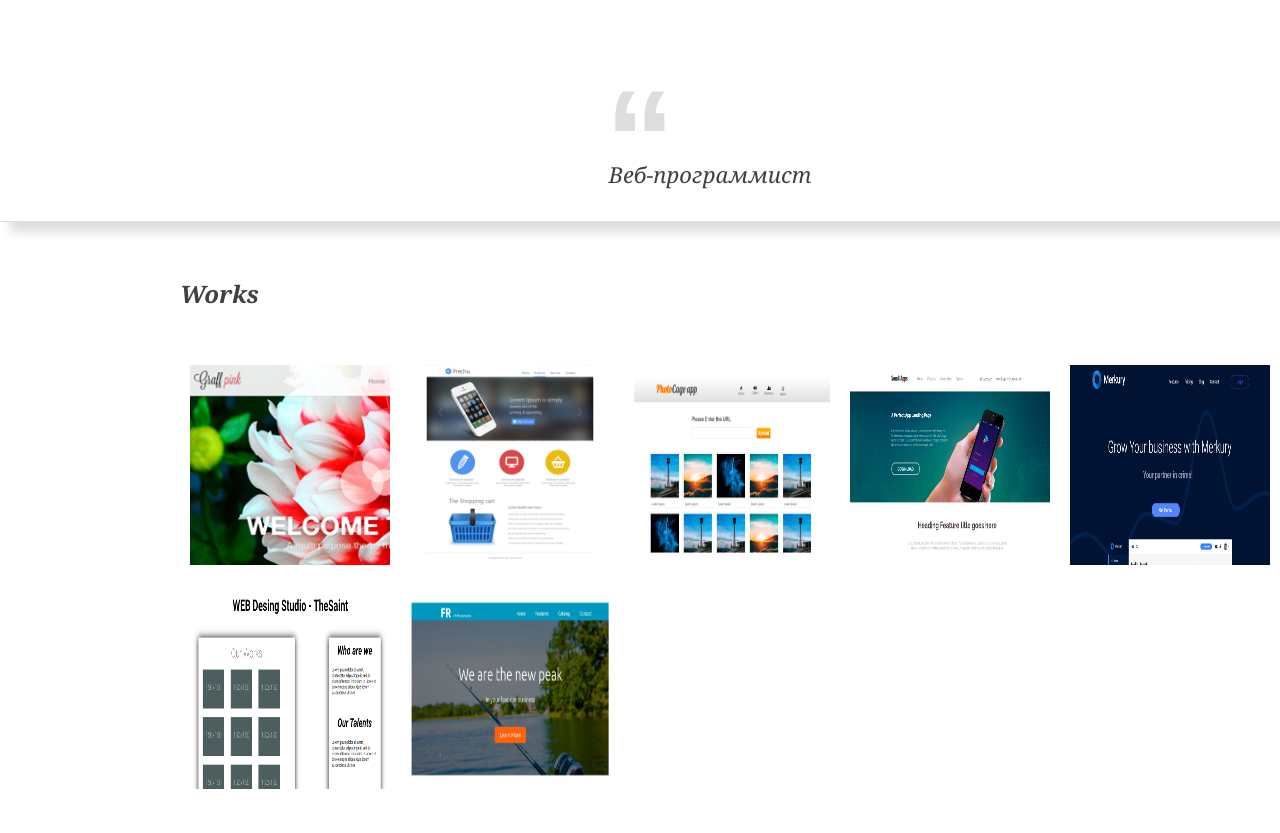
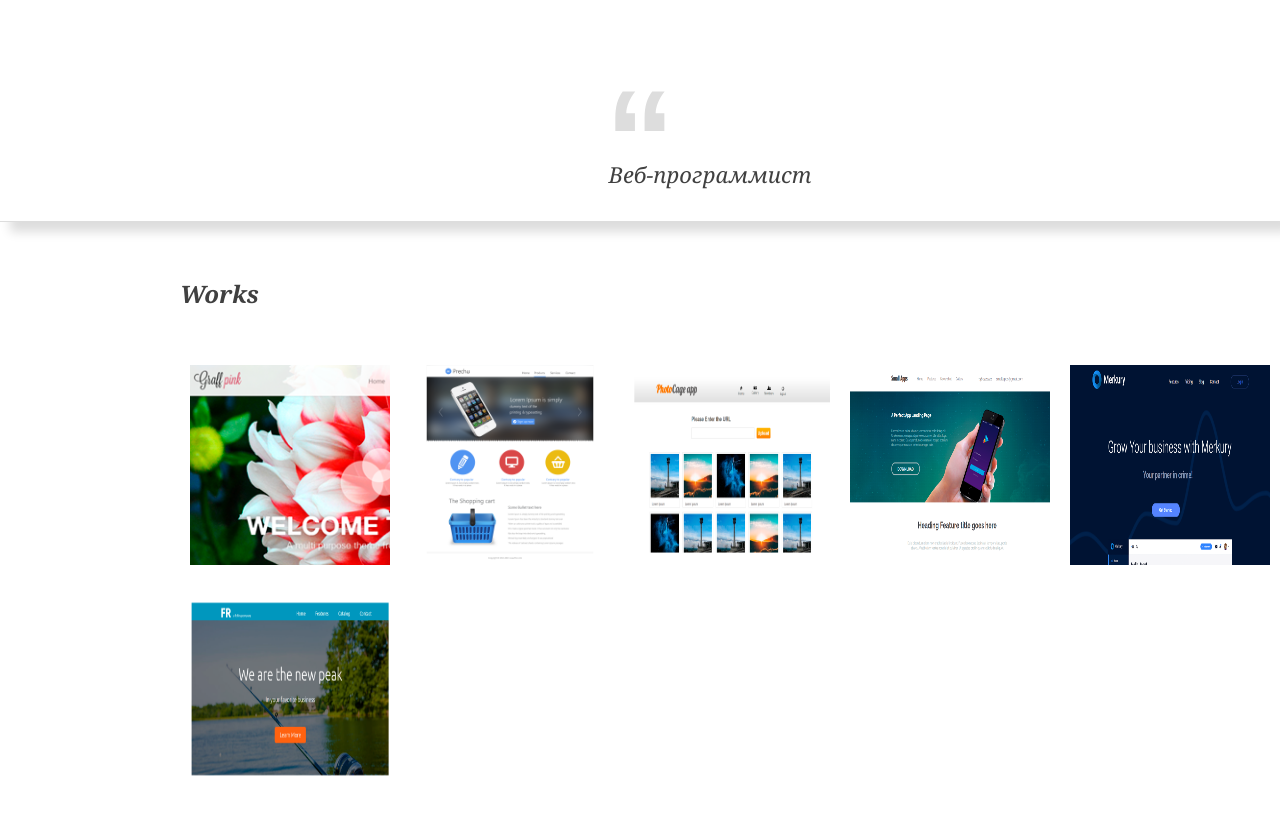
Before and after one commit to TheSaintUkraine/TheSaintUkraine.github.io, a plain HTML site: page index.html in a window 1280 px wide. Shown: the part 119-952 px from the top of the page. Drawn offline with Linux system fonts and the light colour scheme; a web font is replaced by a local one.

Commit message:
Update index.html

```diff
--- a/index.html
+++ b/index.html
@@ -32,7 +32,7 @@
       <a href="works/PhotoCake/index.html"><img height='200px' width='200px' src="images/work3.png" alt=""></a>
       <a href="works/smart-app/index.html"><img height='200px' width='200px' src="images/smart-app.png" alt=""></a>
       <a href="works/Merkury/index.html"><img height='200px' width='200px' src="images/work4.png" alt=""></a>
-      <a href="works/WebDesignStudio/index.html"><img height='200px' width='200px' src="images/work5.png" alt=""></a>
+
       <a href="works/Html/index.html"><img height='200px' width='200px' src="images/work6.png" alt=""></a>
     </div>
   </div>
```
